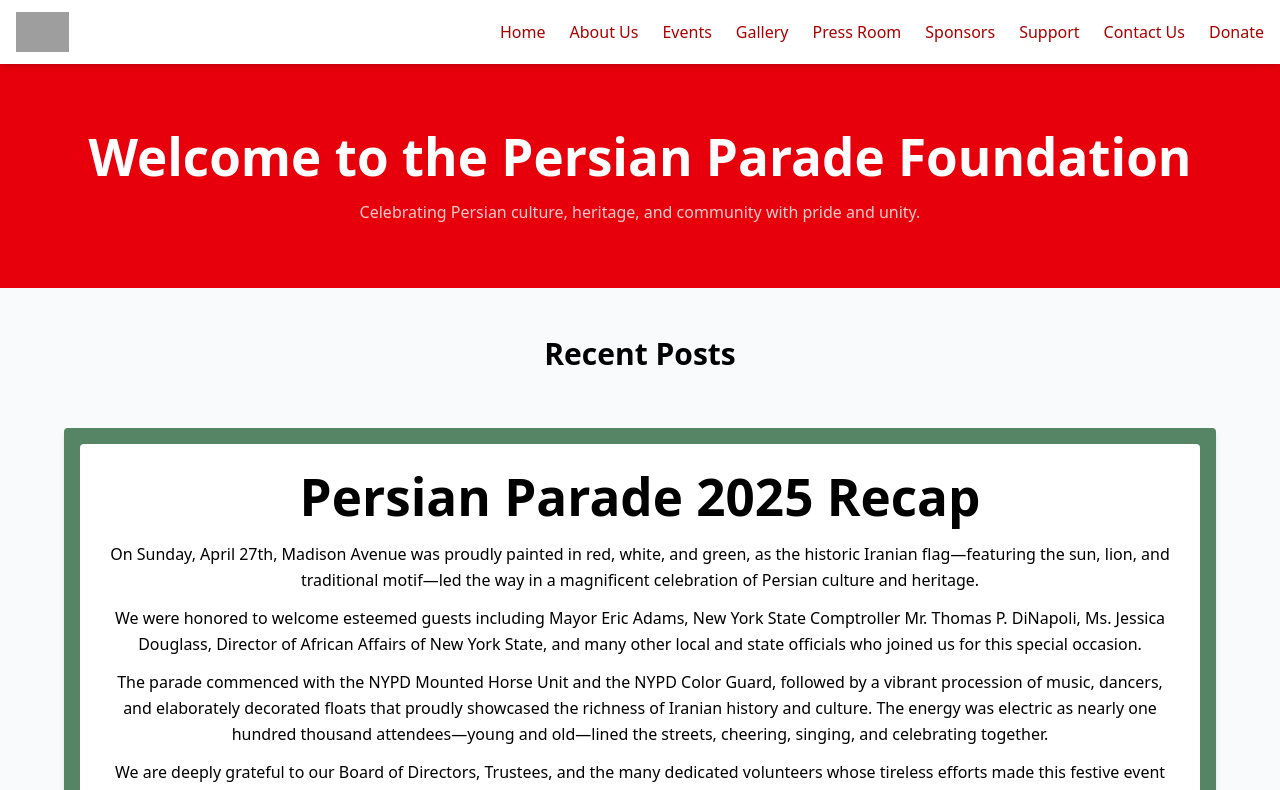
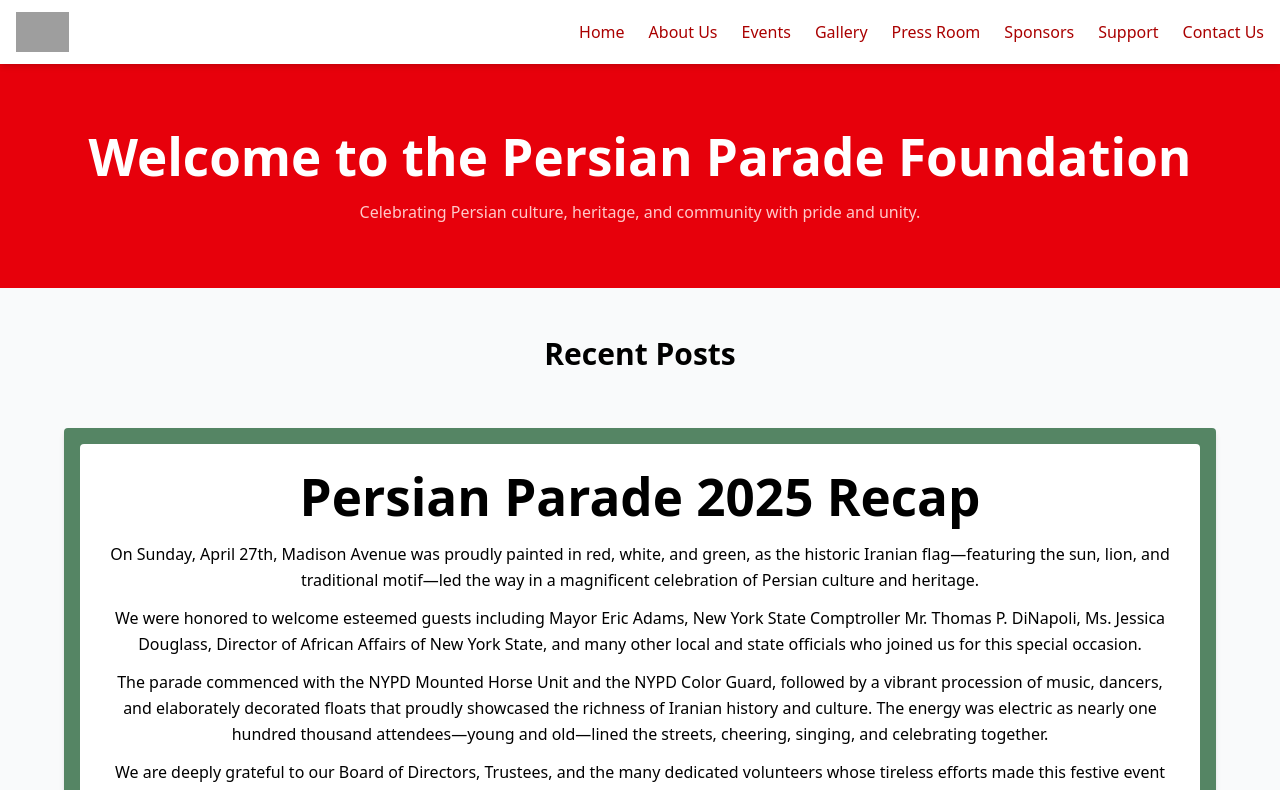
Before and after one commit to ColbyHman/persian-parade-website, a React (Vite) app: page / in a window 1280 px wide. Shown: the top 790 px of the page. Built offline with nearby package versions, Linux system fonts and the light colour scheme; grey boxes are pictures that could not be loaded.

Commit message:
Removed Donation page temporarily

```diff
--- a/src/components/Navbar.jsx
+++ b/src/components/Navbar.jsx
@@ -16,7 +16,7 @@ const Navbar = () => {
     "Sponsors",
     "Support",
     "Contact Us",
-    "Donate"
+    // "Donate"
   ];
 
   const toggleMenu = () => {
```
